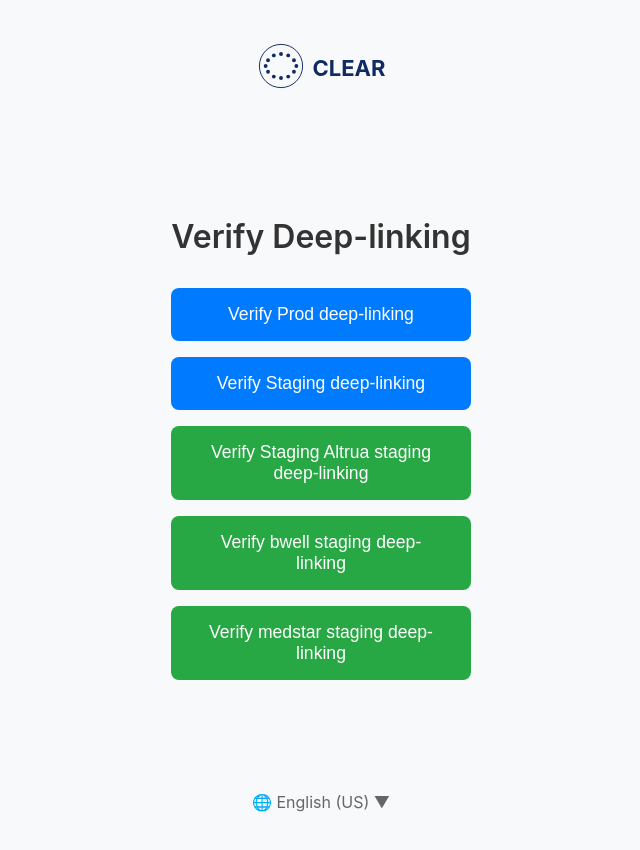
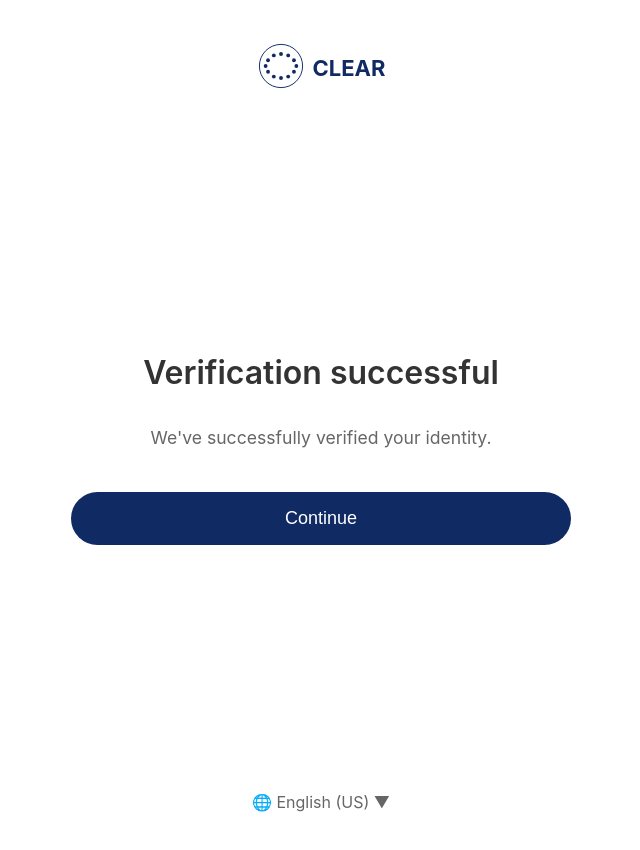
Before and after one commit to UraFIZ/clear-clone, a React (Create React App) app: page / in a window 1280 px wide. Shown: the top 850 px of the page, without its empty margins (319-959 px from the left). Built offline with nearby package versions, Linux system fonts and the light colour scheme.

Commit message:
add logic for samsung browser

```diff
--- a/src/components/ProdDeepLinkPage.css
+++ b/src/components/ProdDeepLinkPage.css
@@ -6,7 +6,7 @@
   align-items: center;
   justify-content: space-between;
   padding: 2rem 1rem;
-  background-color: #f8f9fa;
+  background-color: #ffffff;
 }
 
 .prod-deeplink-content {
@@ -16,30 +16,29 @@
   align-items: center;
   justify-content: center;
   text-align: center;
-  max-width: 400px;
+  max-width: 500px;
   width: 100%;
 }
 
 .prod-deeplink-content h1 {
   font-size: 2rem;
   font-weight: 600;
-  color: #333;
-  margin-bottom: 2rem;
+  color: #333333;
+  margin-bottom: 1rem;
 }
 
-.button-group {
-  display: flex;
-  flex-direction: column;
-  gap: 1rem;
-  width: 100%;
-  max-width: 300px;
+.success-message {
+  font-size: 1.1rem;
+  color: #666666;
+  margin-bottom: 2.5rem;
+  line-height: 1.5;
 }
 
-.verify-button {
-  background-color: #007bff;
+.continue-button {
+  background-color: #0073e6;
   color: white;
   border: none;
-  padding: 1rem 2rem;
+  padding: 0.875rem 3rem;
   border-radius: 8px;
   font-size: 1.1rem;
   font-weight: 500;
@@ -48,20 +47,12 @@
   min-width: 200px;
 }
 
-.verify-button:hover {
-  background-color: #0056b3;
+.continue-button:hover {
+  background-color: #005bb5;
 }
 
-.verify-button:active {
+.continue-button:active {
   transform: translateY(1px);
-}
-
-.staging-button {
-  background-color: #28a745;
-}
-
-.staging-button:hover {
-  background-color: #1e7e34;
 }
 
 .language-selector {
--- a/src/components/ProdDeepLinkPage.js
+++ b/src/components/ProdDeepLinkPage.js
@@ -4,61 +4,46 @@
 import "./ProdDeepLinkPage.css";
 
 function ProdDeepLinkPage() {
-  const handleProdVerifyClick = () => {
-    window.location.href = "https://ripple.thedacare.org/";
+  // Detect if user is on Samsung Internet browser
+  const isSamsungBrowser = () => {
+    return /SamsungBrowser/i.test(navigator.userAgent);
   };
 
-  const handleStagingVerifyClick = () => {
-    window.location.href = "https://ripple.staging.icanbwell.com";
+  // Generate appropriate deep link based on browser
+  const generateDeepLink = () => {
+    const httpsUrl = "https://ripple.staging.icanbwell.com";
+    const packageName = "com.thedacare.v2.staging"; // Replace with your actual package name
+    const playStoreUrl = `https://play.google.com/store/apps/details?id=${packageName}`;
+
+    if (isSamsungBrowser()) {
+      console.log("Samsung Internet browser detected");
+      // Use intent:// URL for Samsung Internet
+      const intentPath = "ripple.staging.icanbwell.com";
+      return `intent://${intentPath}#Intent;scheme=https;package=${packageName};S.browser_fallback_url=${encodeURIComponent(
+        playStoreUrl
+      )};end`;
+    }
+
+    // Standard HTTPS URL for other browsers (App Links)
+    return httpsUrl;
   };
 
-  const handleAltruaStagingVerifyClick = () => {
-    window.location.href = "https://altrua.staging.icanbwell.com";
-  };
-  const handleBwellStagingVerifyClick = () => {
-    window.location.href = "https://portal.staging.icanbwell.com";
-  };
-  const handleMedstarStagingVerifyClick = () => {
-    window.location.href = "https://medstar.staging.icanbwell.com";
+  const handleContinueClick = () => {
+    const deepLink = generateDeepLink();
+    window.location.href = deepLink;
   };
 
   return (
     <div className="prod-deeplink-container">
       <Logo />
       <div className="prod-deeplink-content">
-        <h1>Verify Deep-linking</h1>
-        <div className="button-group">
-          <button
-            onClick={handleProdVerifyClick}
-            className="verify-button prod-button"
-          >
-            Verify Prod deep-linking
-          </button>
-          <button
-            onClick={handleStagingVerifyClick}
-            className="verify-button staging alt"
-          >
-            Verify Staging deep-linking
-          </button>
-          <button
-            onClick={handleAltruaStagingVerifyClick}
-            className="verify-button staging-button"
-          >
-            Verify Staging Altrua staging deep-linking
-          </button>
-          <button
-            onClick={handleBwellStagingVerifyClick}
-            className="verify-button staging-button"
-          >
-            Verify bwell staging deep-linking
-          </button>
-          <button
-            onClick={handleMedstarStagingVerifyClick}
-            className="verify-button staging-button"
-          >
-            Verify medstar staging deep-linking
-          </button>
-        </div>
+        <h1>Verification successful</h1>
+        <p className="success-message">
+          We've successfully verified your identity.
+        </p>
+        <button onClick={handleContinueClick} className="continue-button">
+          Continue
+        </button>
       </div>
 
       <div className="language-selector">
```
